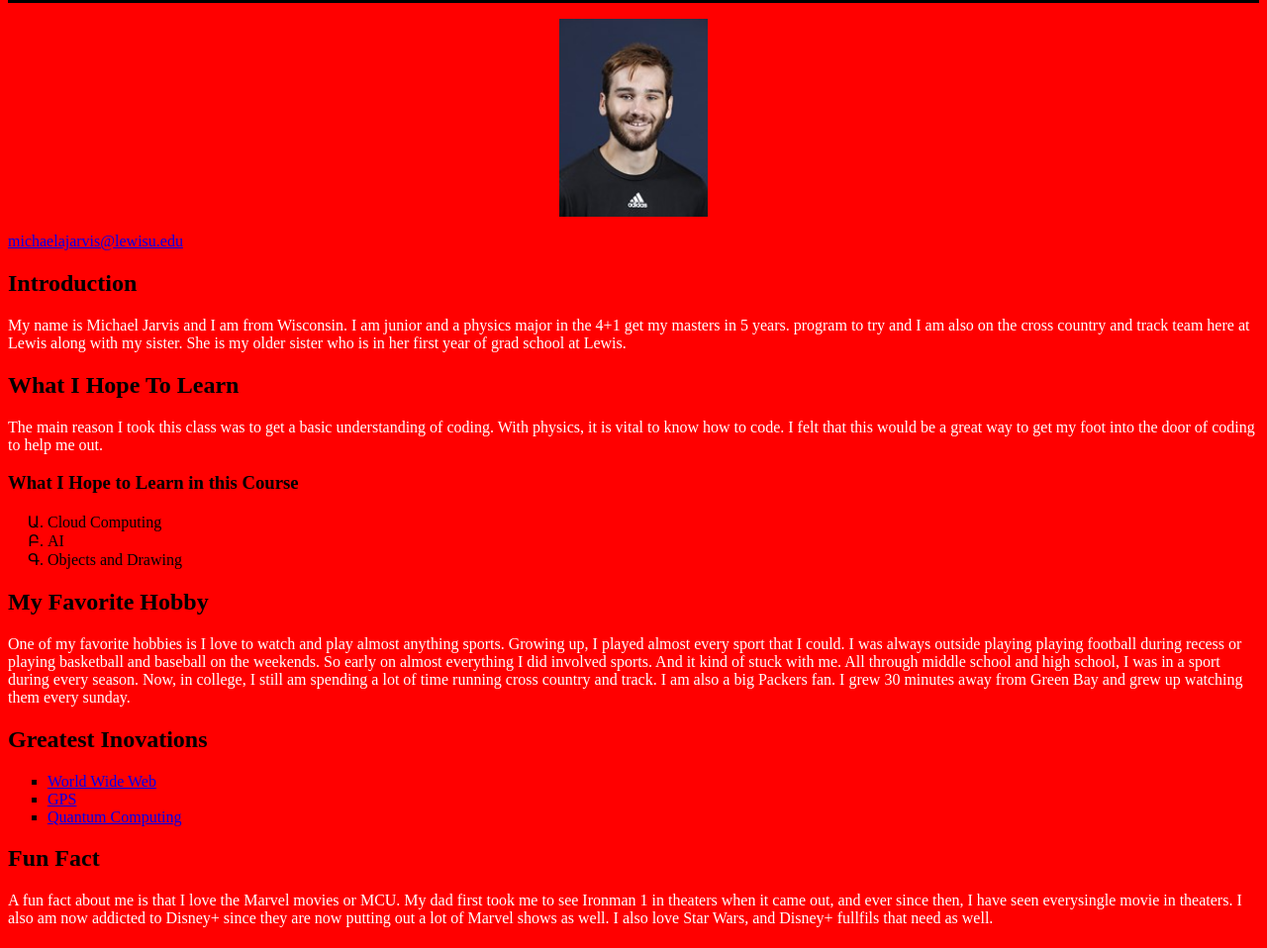
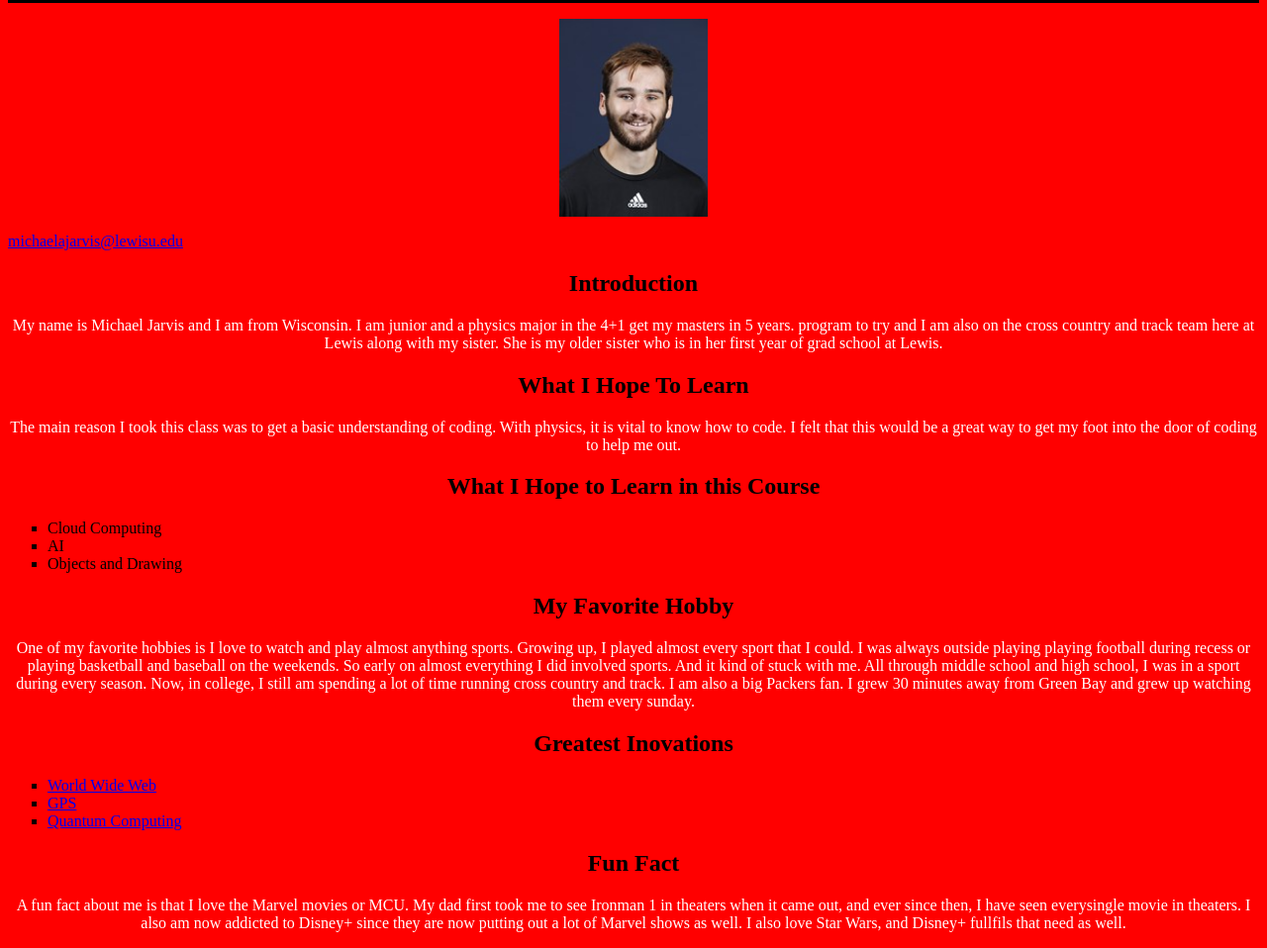
Before and after one commit to jarvis7789/gettingto-know-each-other.html, a plain HTML site: page index.html in a window 1280 px wide. Shown: the part 96-1054 px from the top of the page at 99% size. Drawn offline with Linux system fonts and the light colour scheme.

Commit message:
center align

```diff
--- a/index.html
+++ b/index.html
@@ -11,25 +11,25 @@
      <p><img src="Headshot.jpg" alt="Beaut" width="150" height="200" class="center"></p>
     <a href="michaelajarvis@lewisu.edu"> michaelajarvis@lewisu.edu </a>
 
-    <h2>Introduction</h2>
-    <p>My name is Michael Jarvis and I am from Wisconsin. I am junior and a physics major in the 4+1
+    <h2 style="text-align: center;">Introduction</h2>
+    <p style="text-align: center;">My name is Michael Jarvis and I am from Wisconsin. I am junior and a physics major in the 4+1
         get my masters in 5 years.
         program to try and I am also on the cross country and track team here at Lewis along with my sister.
         She is my older sister who is in her first year of grad school at Lewis.
     </p>
-    <h2>What I Hope To Learn</h2>
-    <p>The main reason I took this class was to get a basic understanding of coding. With physics,
+    <h2 style="text-align: center;">What I Hope To Learn</h2>
+    <p style="text-align: center;">The main reason I took this class was to get a basic understanding of coding. With physics,
         it is vital to know how to code. I felt that this would be a
         great way to get my foot into the door of coding to help me out.</p>
-    <h3>What I Hope to Learn in this Course</h3>
-    <ul style="list-style-type:armenian">
+    <h2 style="text-align: center;">What I Hope to Learn in this Course</h2>
+    <ul style="list-style-type:square">
         <li>Cloud Computing</li>
         <li>AI</li>
         <li>Objects and Drawing</li>
     </ul>
 
-    <h2>My Favorite Hobby</h2>
-    <p>One of my favorite hobbies is I love to watch and play almost anything sports.
+    <h2 style="text-align: center;">My Favorite Hobby</h2>
+    <p style="text-align: center;">One of my favorite hobbies is I love to watch and play almost anything sports.
         Growing up, I played almost every sport that I could.
         I was always outside playing playing football during recess or playing basketball
         and baseball on the weekends. So early on almost everything
@@ -39,14 +39,14 @@
         am also a big Packers fan. I grew 30 minutes away from Green
         Bay and grew up watching them every sunday.
     </p>
-    <h2>Greatest Inovations</h2>
+    <h2 style="text-align: center;">Greatest Inovations</h2>
     <ul style="list-style-type:square">
         <li><a href="https://home.cern/science/computing/birth-web/short-history-web"> World Wide Web</a></li>
         <li><a href="https://www.nasa.gov/directorates/heo/scan/communications/policy/GPS_History.html">GPS</a></li>
         <li><a href="https://www.britannica.com/technology/quantum-computer">Quantum Computing</a></li>
     </ul>
-    <h2>Fun Fact</h2>
-    <p>A fun fact about me is that I love the Marvel movies or MCU. My dad first took me
+    <h2 style="text-align:center">Fun Fact</h2>
+    <p style="text-align: center;">A fun fact about me is that I love the Marvel movies or MCU. My dad first took me
         to see Ironman 1 in theaters when it came out, and ever
         since then, I have seen everysingle movie in theaters. I also am now addicted to
         Disney+ since they are now putting out a lot of
```
